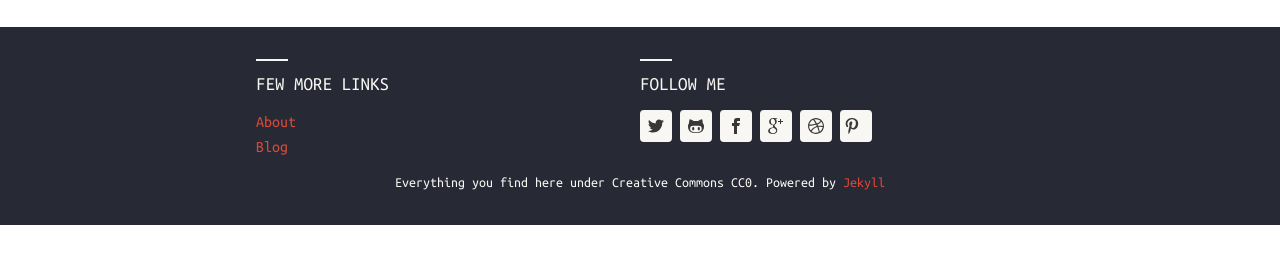
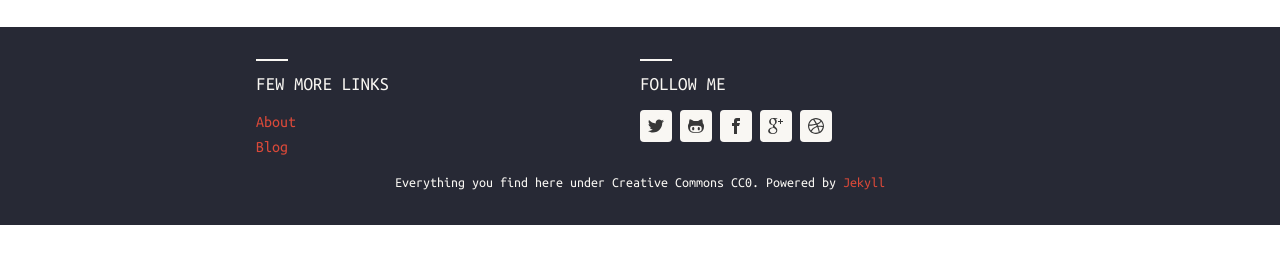
Before and after one commit to gayanvirajith/harmony, a Jekyll site: the page built from index.html, in a window 1280 px wide. Shown: the part 540-804 px from the top of the page. Built offline with Jekyll 4.4.1, drawn with Linux system fonts in a browser that asks for light colours; nearby versions of some CDN libraries; Markdown is read by kramdown in place of the engine named in the settings.

Commit message:
On footer, the social links feature added

```diff
--- a/_config.yml
+++ b/_config.yml
@@ -46,7 +46,7 @@
     twitter: gayanvirajith
     facebook: gayanvirajith
     gplus: +GayanVirajith
-    dribble: gayanvirajith
-    pinterest: gayanvirajith
+    dribble: gayan
+    pinterest:
   # Toggle disclaimer in footer
   show_disclaimer: true
--- a/_includes/header-links.html
+++ b/_includes/header-links.html
@@ -1,5 +1,12 @@
 <ul>
 	<li><a href="{{ site.url }}/about/">About</a></li>
 	<li><a href="{{ site.url }}/blog/">Blog</a></li>
-	<li><a href="#0">Github</a></li>
+	{% if site.harmony.social.github %}
+	<li>
+		<a title="{{ site.harmony.social.github }} on Github"
+			href="https://github.com/{{ site.harmony.social.github }}" target="_blank">
+			Github
+		</a>
+	</li>
+	{% endif %}
 </ul>
--- a/_includes/social.html
+++ b/_includes/social.html
@@ -1,28 +1,54 @@
 <h6>Follow me</h6>
 
 <ul class="social-media">
+
+
+    {% if site.harmony.social.twitter %}
     <li>
-        <a href="#0" class="twitter wc-img-replace">Twitter</a>
+        <a title="{{ site.harmony.social.twitter }} on Twitter"
+            href="https://twitter.com/{{ site.harmony.social.twitter }}"
+            class="twitter wc-img-replace" target="_blank">Twitter</a>
     </li>
+    {% endif %}
 
+    {% if site.harmony.social.github %}
     <li>
-        <a href="#0" class="github wc-img-replace">Github</a>
+        <a title="{{ site.harmony.social.github }} on Github"
+            href="https://github.com/{{ site.harmony.social.github }}"
+            class="github wc-img-replace" target="_blank">Github</a>
     </li>
+    {% endif %}
 
+    {% if site.harmony.social.facebook %}
     <li>
-        <a href="#0" class="facebook wc-img-replace">Facebook</a>
+        <a title="{{ site.harmony.social.facebook }} on Facebook"
+            href="https://facebook.com/{{ site.harmony.social.facebook }}"
+            class="facebook wc-img-replace" target="_blank">Facebook</a>
     </li>
+    {% endif %}
 
+    {% if site.harmony.social.gplus %}
     <li>
-        <a href="#0" class="google wc-img-replace">Google</a>
+        <a title="{{ site.harmony.social.gplus }} on Google Plus"
+            href="https://plus.google.com/{{ site.harmony.social.gplus }}"
+            class="google wc-img-replace" target="_blank">Google</a>
     </li>
+    {% endif %}
 
+    {% if site.harmony.social.dribble %}
     <li>
-        <a href="#0" class="dribble wc-img-replace">Dribble</a>
+        <a title="{{ site.harmony.social.dribble }} on Dribble"
+            href="https://dribbble.com/{{ site.harmony.social.dribble }}"
+            class="dribble wc-img-replace" target="_blank">Dribble</a>
     </li>
+    {% endif %}
 
+    {% if site.harmony.social.pinterest %}
     <li>
-        <a href="#0" class="pinterest wc-img-replace">Dribble</a>
+        <a title="{{ site.harmony.social.pinterest }} on Pinterest"
+            href="https://www.pinterest.com/{{ site.harmony.social.pinterest }}"
+            class="pinterest wc-img-replace" target="_blank">Pinterest</a>
     </li>
+    {% endif %}
 
 </ul>
```
